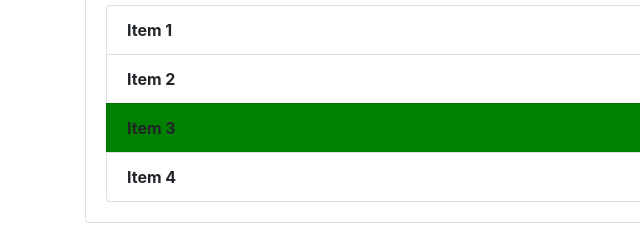
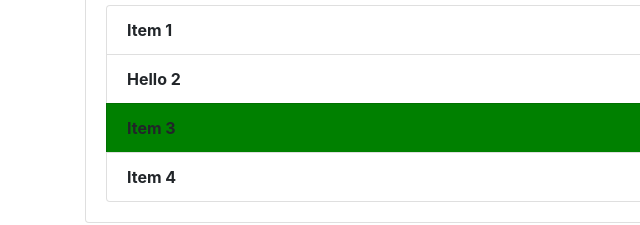
Before and after one commit to Manish-0003/sharpenercodes, a plain HTML site: page index.html in a window 1280 px wide. Shown: the part 272-497 px from the top of the page, 0-640 px from the left. Drawn offline with nearby package versions, Linux system fonts and the light colour scheme.

Commit message:
8th july code

```diff
--- a/index.html
+++ b/index.html
@@ -39,5 +39,17 @@
     </ul>
    </div>
   </div>
+
+  <script>
+    // Get Elements by class name //
+    var items = document.getElementsByClassName('list-group-item');
+    console.log(items);
+    console.log(items[1]);
+    items[1].textContent = 'Hello 2';
+    items[1].style.fontWeight = 'bold';
+
+    for(var i = 0; i < items.length; i++);
+
+  </script>
 </body>
 </html>
```
